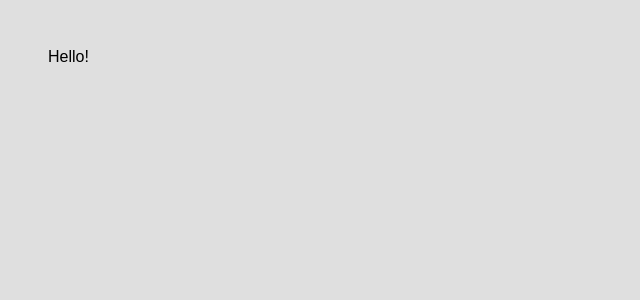
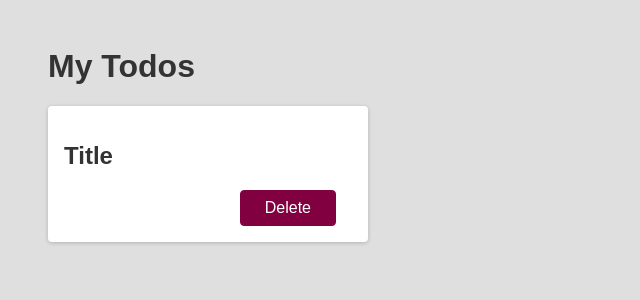
Before and after one commit to Josepeha/reactjs-course, a React (Create React App) app: page / in a window 1280 px wide. Shown: the top 300 px of the page, without its empty margins (0-640 px from the left). Built offline with nearby package versions, Linux system fonts and the light colour scheme.

Commit message:
Feat[reactjs-course]: created Todo.jsx!

```diff
--- a/src/App.jsx
+++ b/src/App.jsx
@@ -1,5 +1,12 @@
+import Todo from "./components/Todo";
+
 function App() {
-    return <div>Hello!</div>
+    return (
+        <div>
+            <h1>My Todos</h1>
+            <Todo />
+        </div>
+    )
 }
 
 export default App;
--- /dev/null
+++ b/src/components/Todo.jsx
@@ -0,0 +1,12 @@
+function Todo() {
+    return (
+        <div className="card">
+            <h2>Title</h2>
+            <div className="actions">
+                <button className="btn">Delete</button>
+            </div>
+        </div>
+    )
+}
+
+export default Todo
```
